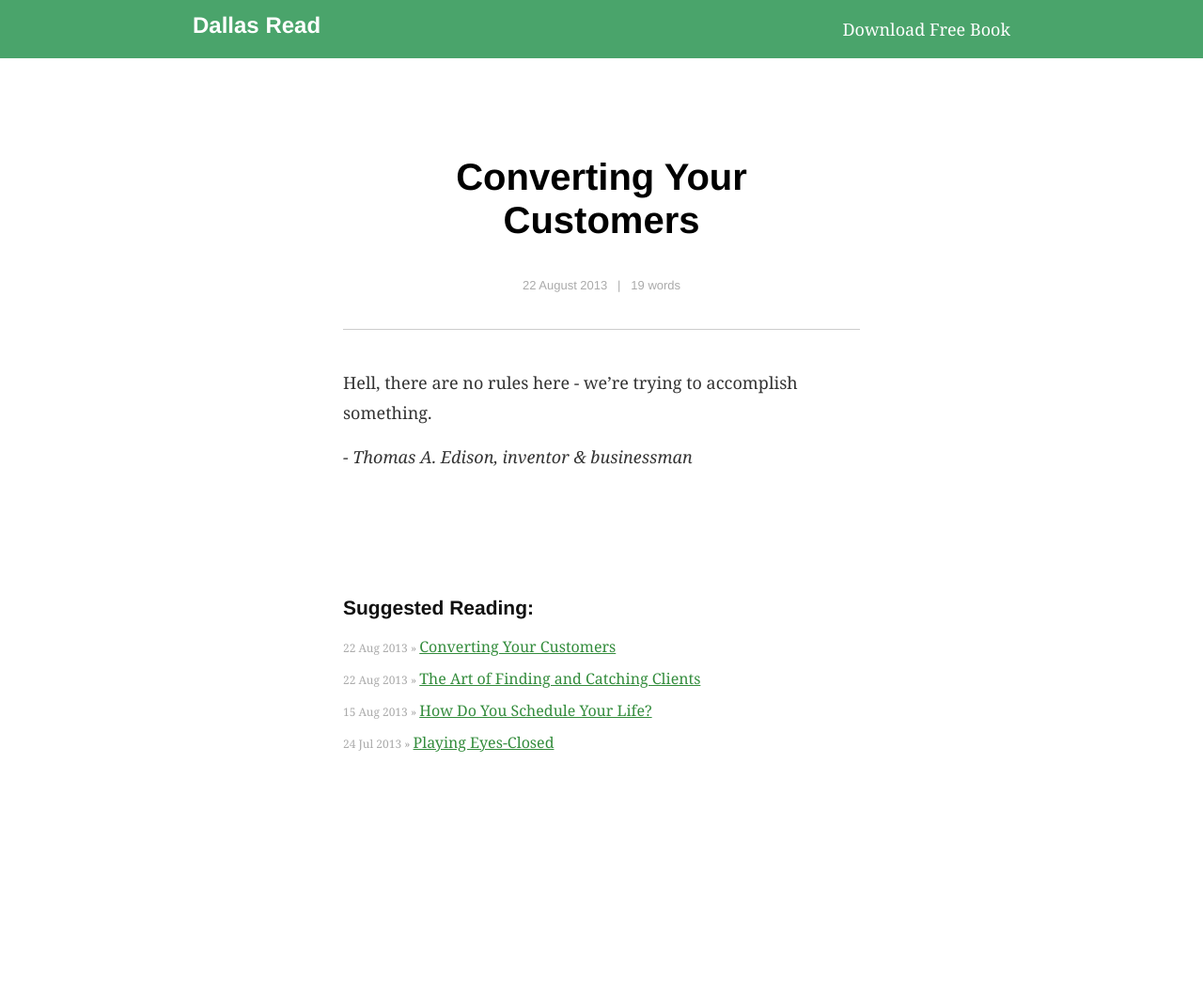
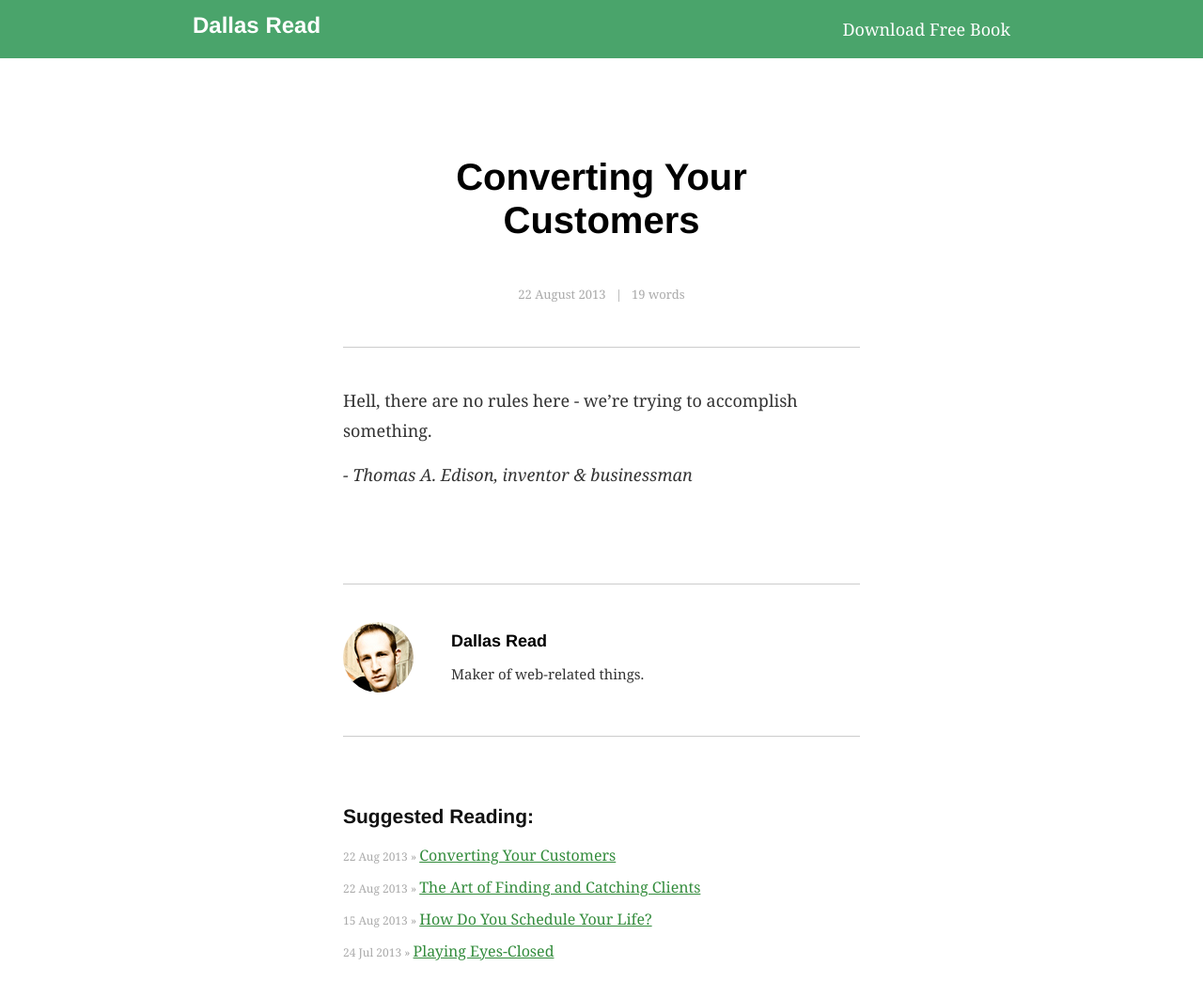
Before and after one commit to dallasread/www.dallasread.com, a Jekyll site: the page built from _posts/quotes/2013-09-22-converting-your-customers.md, in a window 1280 px wide and 1095 px high. Shown: the top 1061 px of the window at 94% size. Built offline with Jekyll 4.4.1, drawn with Linux system fonts in a browser that asks for light colours; Markdown is read by kramdown in place of the engine named in the settings.

Commit message:
Author tag.

```diff
--- /dev/null
+++ b/_includes/byline.html
@@ -0,0 +1,9 @@
+<div class="byline">
+  <hr />
+  <img src="/assets/images/pr.jpeg">
+  <h3><a href="http://dallasread.com" rel="author">Dallas Read</a></h3>
+  <p>
+    Maker of web-related things.
+  </p>
+  <div class="clear"></div>
+</div>
--- a/_layouts/post.html
+++ b/_layouts/post.html
@@ -10,4 +10,8 @@ layout: default
   {{ content }}
 </div>
 
+{% include byline.html %}
+
+<hr />
+
 {% include suggested.html %}
--- a/css/main.css
+++ b/css/main.css
@@ -84,6 +84,10 @@ i, em {
   font-style: oblique;
 }
 
+a {
+  color: #338C3C;
+}
+
 #header {
   top: 0;
   left: 0;
@@ -137,7 +141,7 @@ p.meta {
   box-sizing: border-box;
 }
 
-.post p, ul {
+p, ul {
   font-family: Georgia, Serif;
   margin-bottom: 15px;
   font-size: 18px;
@@ -180,10 +184,6 @@ p.meta {
   padding: 5px 20px;
 }
 
-#suggested_reading {
-  margin-top: 100px;
-}
-
 #suggested_reading ul {
   margin: 10px 0 10px 0;
 }
@@ -195,7 +195,6 @@ p.meta {
 }
 
 #suggested_reading a {
-  color: #338C3C;
   font-weight: normal;
   font-size: 16px;
 }
@@ -217,6 +216,35 @@ hr {
   border: 0;
   height: 1px;
   margin: 40px 0;
+}
+
+.byline {
+  margin-top: 100px;
+}
+
+.byline h3 {
+  display: inline-block;
+  margin-top: -25px;
+}
+
+.byline p {
+  font-size: 15px;
+  line-height: 21px;
+}
+
+.byline a[rel="author"] {
+  font-family: Helvetica Neue, Helvetica, Sans Serif;
+  font-weight: bold;
+  text-decoration: none;
+  color: #000;
+  display: block;
+  font-size: 18px;
+}
+
+.byline img {
+  border-radius: 50px;
+  float: left;
+  margin-right: 40px;
 }
 
 @media all and (max-width: 699px) {
```
Also changed, not shown: assets/images/pr.jpeg (added).
